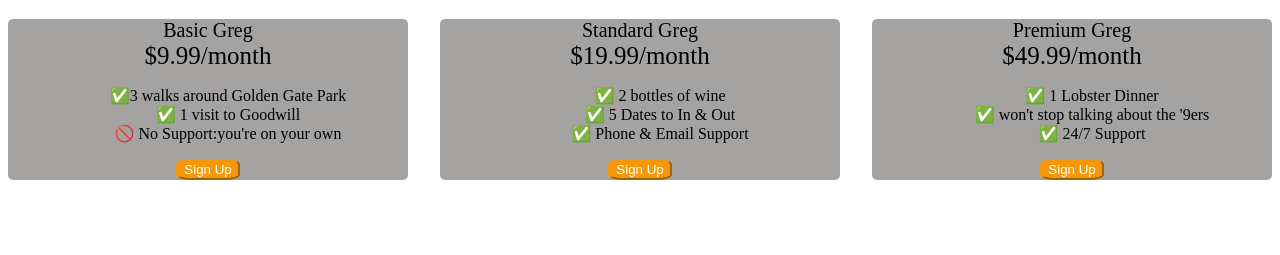
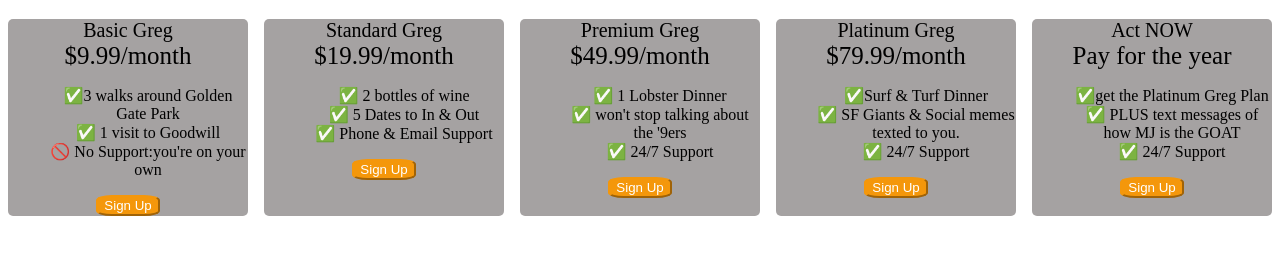
Before and after one commit to MCondes/pricingPlan, a plain HTML site: page index.html in a window 1280 px wide. Shown: the part 61-316 px from the top of the page. Drawn offline with Linux system fonts and the light colour scheme; a web font is replaced by a local one.

Commit message:
Add files via upload

```diff
--- a/index.html
+++ b/index.html
@@ -15,7 +15,7 @@
       .pricing-container {
         display:flex;
         justify-content: center;
-        gap:2rem;
+        gap:1rem;
 
         font-family: "DM Serif Text", serif;
         font-weight: 400;
@@ -29,7 +29,7 @@
         flex:1;
         background-color: rgb(165, 162, 162);
         text-align: center;
-        min-width:300px;
+        min-width:200px;
         border-radius: 5px;;
 
 
@@ -100,6 +100,26 @@
         </ul>
         <button class="plan-button">Sign Up</button>
       </div>
+      <div class="pricing-plan">
+        <div class="plan-title">Platinum Greg</div>
+        <div class="plan-price">$79.99/month</div>
+        <ul class="plan-features">
+          <li>✅Surf & Turf Dinner </li>
+          <li>✅ SF Giants & Social memes texted to you.</li>
+          <li>✅ 24/7 Support</li>
+        </ul>
+        <button class="plan-button">Sign Up</button>
+      </div>
+      <div class="pricing-plan">
+        <div class="plan-title">Act NOW</div>
+        <div class="plan-price">Pay for the year</div>
+        <ul class="plan-features">
+          <li>✅get the Platinum Greg Plan </li>
+          <li>✅ PLUS text messages of how MJ is the GOAT</li>
+          <li>✅ 24/7 Support</li>
+        </ul>
+        <button class="plan-button">Sign Up</button>
+      </div>
     </div>
   </body>
 </html>
```
